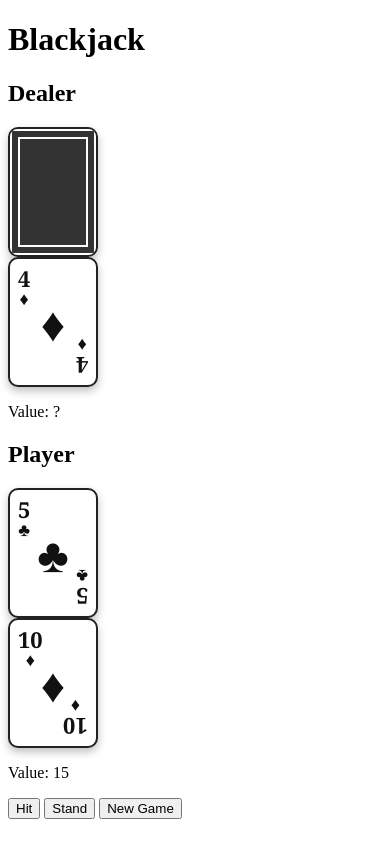
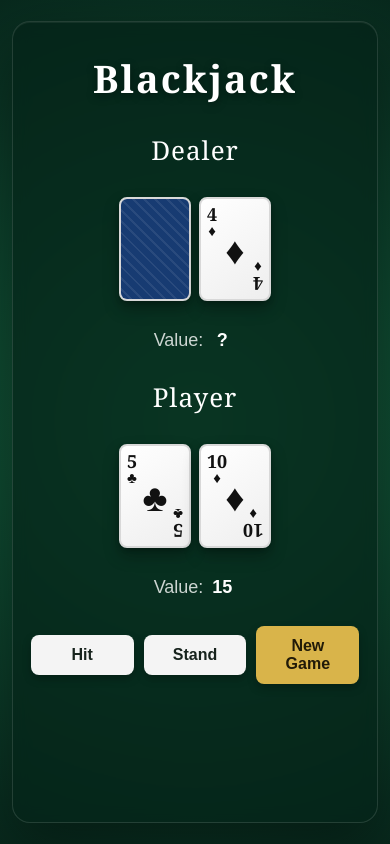
Before and after one commit to Roi52TK/blackjack, a plain HTML site: page index.html in a window 390 px wide. Both pictures are taken after a click on the button "New Game". Drawn offline with Linux system fonts and the light colour scheme.

Commit message:
Improved CSS.

```diff
--- a/style.css
+++ b/style.css
@@ -1,17 +1,130 @@
+* {
+    box-sizing: border-box;
+}
+
+body {
+    margin: 0;
+    min-height: 100vh;
+
+    display: flex;
+    justify-content: center;
+    align-items: center;
+
+    background:
+        radial-gradient(circle at center, #17633f 0%, #0d432d 55%, #08291d 100%);
+
+    color: white;
+    font-family: Arial, sans-serif;
+}
+
+main {
+    width: min(900px, 92vw);
+    min-height: 700px;
+
+    padding: 40px 50px;
+
+    display: flex;
+    flex-direction: column;
+    align-items: center;
+
+    background: rgba(5, 35, 24, 0.72);
+    border: 1px solid rgba(255, 255, 255, 0.12);
+    border-radius: 24px;
+
+    box-shadow:
+        0 25px 60px rgba(0, 0, 0, 0.4),
+        inset 0 1px 0 rgba(255, 255, 255, 0.06);
+
+    backdrop-filter: blur(8px);
+}
+
+h1 {
+    margin: 0 0 35px;
+
+    font-family: Georgia, serif;
+    font-size: 48px;
+    letter-spacing: 2px;
+
+    text-shadow: 0 3px 8px rgba(0, 0, 0, 0.4);
+}
+
+section {
+    width: 100%;
+    text-align: center;
+}
+
+section h2 {
+    margin: 0 0 16px;
+
+    font-family: Georgia, serif;
+    font-size: 26px;
+    font-weight: normal;
+    letter-spacing: 1px;
+}
+
+#dealer {
+    margin-bottom: 35px;
+}
+
+#player {
+    margin-bottom: 35px;
+}
+
+#dealer-cards,
+#player-cards {
+    min-height: 130px;
+
+    display: flex;
+    justify-content: center;
+    align-items: center;
+    gap: 14px;
+
+    flex-wrap: wrap;
+}
+
+section p {
+    margin: 16px 0 0;
+
+    font-size: 18px;
+    color: rgba(255, 255, 255, 0.8);
+}
+
+section p span {
+    display: inline-block;
+    min-width: 28px;
+
+    color: white;
+    font-weight: bold;
+}
+
 .card {
     width: 90px;
     height: 130px;
 
-    background-color: white;
-    border: 2px solid #222;
+    flex: 0 0 auto;
+
+    background: linear-gradient(145deg, #ffffff, #eeeeee);
+    border: 2px solid #d8d8d8;
     border-radius: 10px;
 
-    box-shadow: 0 4px 8px rgba(0, 0, 0, 0.25);
+    box-shadow:
+        0 8px 16px rgba(0, 0, 0, 0.3),
+        0 2px 4px rgba(0, 0, 0, 0.2);
 
     position: relative;
-    box-sizing: border-box;
 
     font-family: Georgia, serif;
+
+    transition:
+        transform 0.2s ease,
+        box-shadow 0.2s ease;
+}
+
+.card:hover {
+    transform: translateY(-4px);
+    box-shadow:
+        0 12px 20px rgba(0, 0, 0, 0.35),
+        0 3px 5px rgba(0, 0, 0, 0.2);
 }
 
 .card-corner {
@@ -61,18 +174,177 @@
     color: #111;
 }
 
+/* Hidden dealer card */
+
 .hidden-card {
     position: relative;
     overflow: hidden;
+}
+
+.hidden-card::before {
+    content: "";
+    position: absolute;
+    inset: 0;
+
+    background-color: #173b72;
+
+    z-index: 10;
 }
 
 .hidden-card::after {
     content: "";
     position: absolute;
     inset: 0;
-    background-color: #333;
-    border: 2px solid white;
-    box-shadow: inset 0 0 0 6px #333, inset 0 0 0 8px white;
-    box-sizing: border-box;
-    z-index: 10;
+
+    background: repeating-linear-gradient(45deg,
+            transparent 0,
+            transparent 6px,
+            rgba(255, 255, 255, 0.08) 6px,
+            rgba(255, 255, 255, 0.08) 8px);
+
+    z-index: 11;
 }
+
+/* Controls */
+
+#game-controls {
+    display: flex;
+    justify-content: center;
+    align-items: center;
+    gap: 14px;
+
+    flex-wrap: wrap;
+}
+
+button {
+    min-width: 110px;
+    padding: 12px 22px;
+
+    border: none;
+    border-radius: 8px;
+
+    background: #f4f4f4;
+    color: #17231d;
+
+    font-size: 16px;
+    font-weight: bold;
+
+    cursor: pointer;
+
+    box-shadow: 0 4px 8px rgba(0, 0, 0, 0.25);
+
+    transition:
+        transform 0.15s ease,
+        box-shadow 0.15s ease,
+        background-color 0.15s ease;
+}
+
+button:hover {
+    background: white;
+    transform: translateY(-2px);
+
+    box-shadow: 0 7px 12px rgba(0, 0, 0, 0.3);
+}
+
+button:active {
+    transform: translateY(1px);
+    box-shadow: 0 3px 5px rgba(0, 0, 0, 0.25);
+}
+
+#new-game-button {
+    background: #d9b44a;
+    color: #211a08;
+}
+
+#new-game-button:hover {
+    background: #e7c35a;
+}
+
+/* Game result */
+
+#game-message {
+    min-height: 32px;
+
+    margin: 25px 0 0;
+
+    font-family: Georgia, serif;
+    font-size: 26px;
+    font-weight: bold;
+    letter-spacing: 1px;
+
+    text-shadow: 0 2px 5px rgba(0, 0, 0, 0.4);
+}
+
+/* Mobile */
+
+@media (max-width: 600px) {
+    main {
+        width: 94vw;
+        min-height: 95vh;
+
+        padding: 30px 18px;
+
+        border-radius: 18px;
+    }
+
+    h1 {
+        margin-bottom: 28px;
+        font-size: 38px;
+    }
+
+    #dealer {
+        margin-bottom: 28px;
+    }
+
+    #player {
+        margin-bottom: 28px;
+    }
+
+    #dealer-cards,
+    #player-cards {
+        gap: 8px;
+    }
+
+    .card {
+        width: 72px;
+        height: 104px;
+        border-radius: 8px;
+    }
+
+    .card-corner.top {
+        top: 6px;
+        left: 6px;
+    }
+
+    .card-corner.bottom {
+        bottom: 6px;
+        right: 6px;
+    }
+
+    .card-rank {
+        font-size: 18px;
+    }
+
+    .card-suit {
+        font-size: 15px;
+    }
+
+    .card-center {
+        font-size: 38px;
+    }
+
+    #game-controls {
+        width: 100%;
+        gap: 10px;
+    }
+
+    button {
+        flex: 1;
+        min-width: 90px;
+        padding: 11px 12px;
+    }
+
+    #game-message {
+        font-size: 22px;
+    }
+}
```
